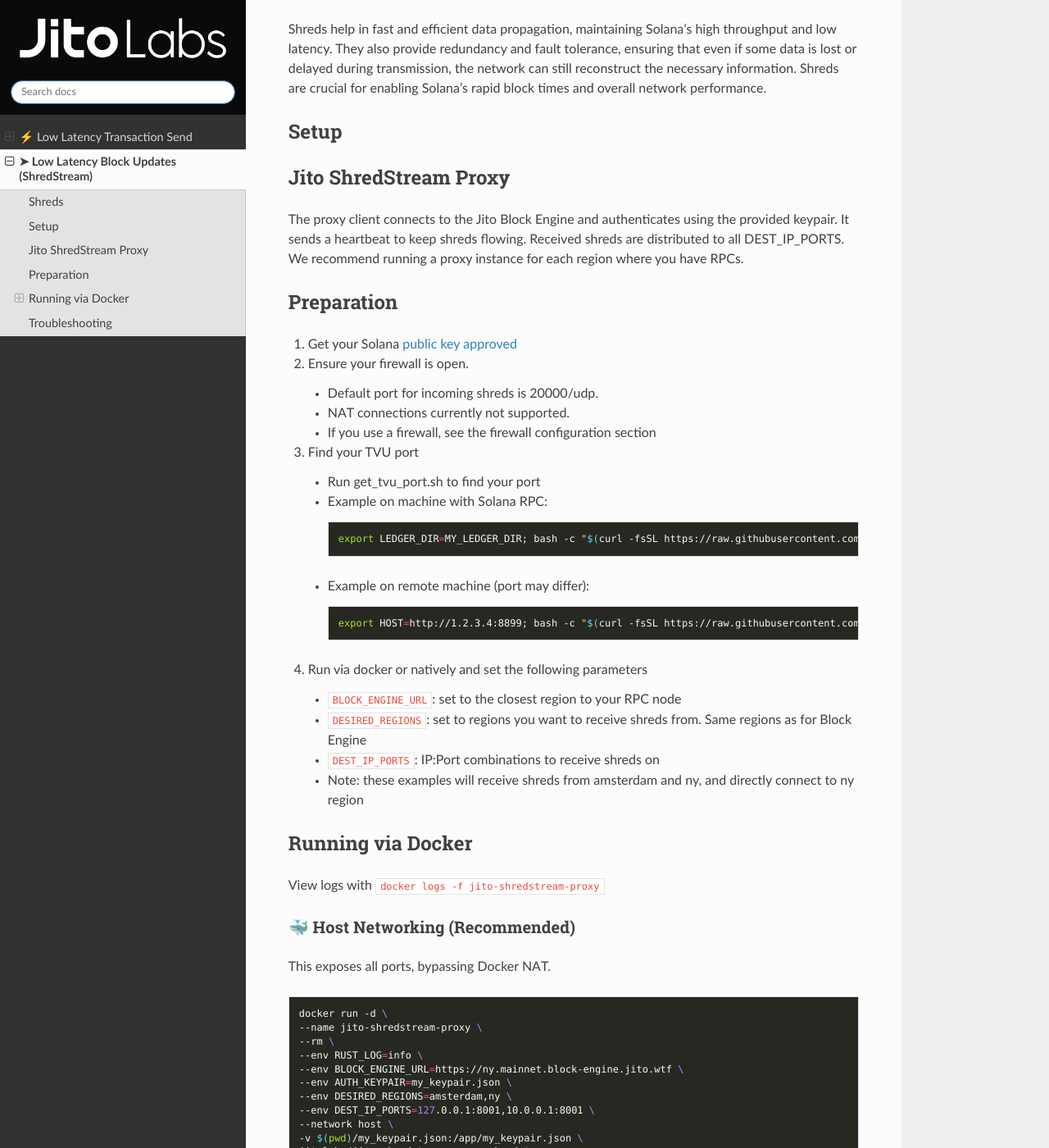
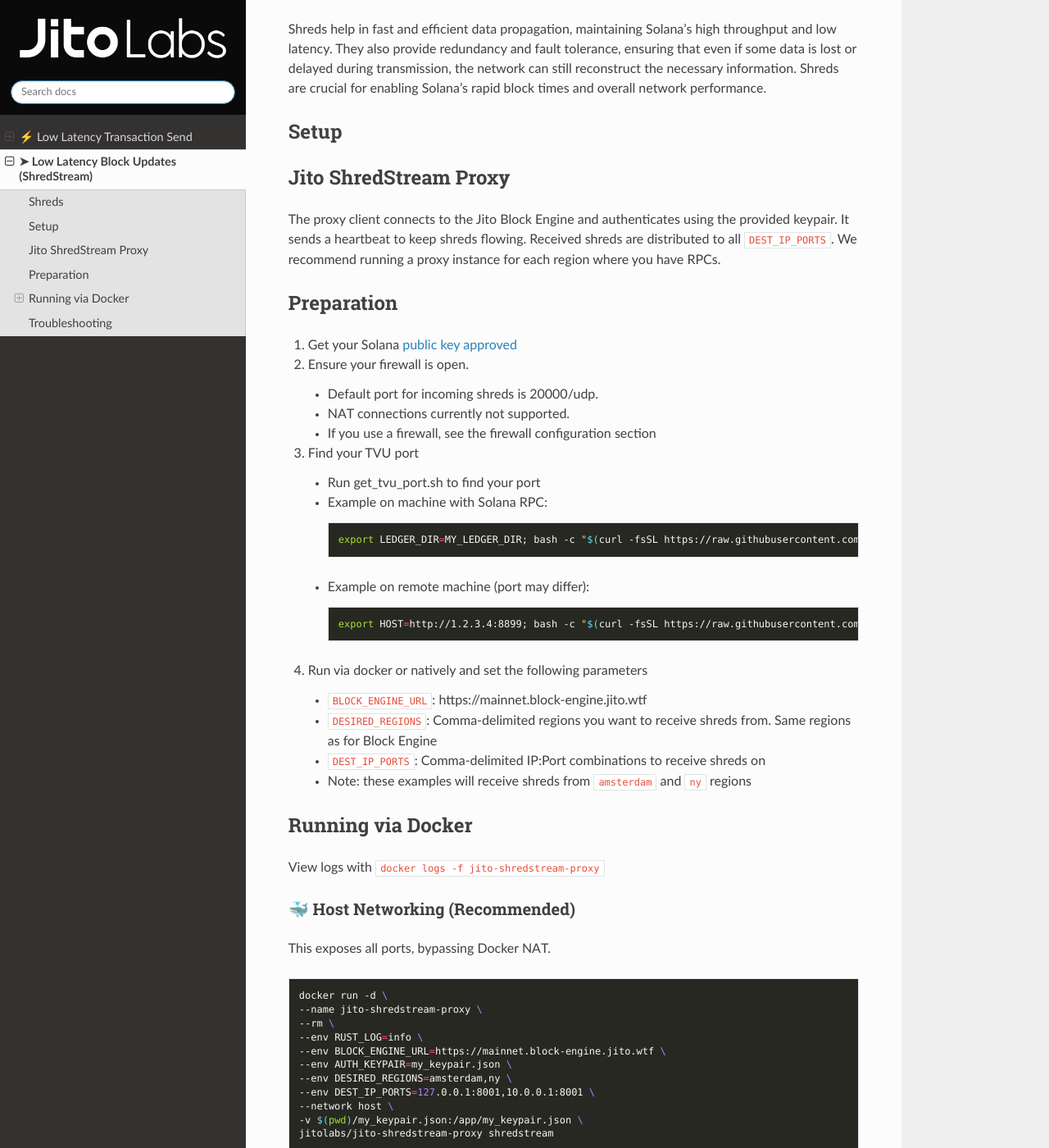
Before and after one commit to jito-labs/jito-docs, a Sphinx documentation site: the page built from docs/source/lowlatencytxnfeed.md, in a window 1280 px wide and 1400 px high, scrolled down 529 px. Shown: the whole window at 82% size. Built offline with Sphinx 7.4.7 and the Read the Docs theme 3.1.0, drawn with Linux system fonts in a browser that asks for light colours; some of the changed text lies outside the part shown.

Commit message:
Update shredstream docs (#38)

````diff
--- a/docs/source/lowlatencytxnfeed.md
+++ b/docs/source/lowlatencytxnfeed.md
@@ -12,7 +12,7 @@
 
 ## Jito ShredStream Proxy
 
-The proxy client connects to the Jito Block Engine and authenticates using the provided keypair. It sends a heartbeat to keep shreds flowing. Received shreds are distributed to all DEST_IP_PORTS. We recommend running a proxy instance for each region where you have RPCs.
+The proxy client connects to the Jito Block Engine and authenticates using the provided keypair. It sends a heartbeat to keep shreds flowing. Received shreds are distributed to all `DEST_IP_PORTS`. We recommend running a proxy instance for each region where you have RPCs.
 
 ## Preparation
 
@@ -35,10 +35,10 @@
       ```
 
 4. Run via docker or natively and set the following parameters
-    - `BLOCK_ENGINE_URL`: set to the closest region to your RPC node
-    - `DESIRED_REGIONS`: set to regions you want to receive shreds from. Same regions as for Block Engine
-    - `DEST_IP_PORTS`: IP:Port combinations to receive shreds on
-    - Note: these examples will receive shreds from amsterdam and ny, and directly connect to ny region
+    - `BLOCK_ENGINE_URL`: https://mainnet.block-engine.jito.wtf
+    - `DESIRED_REGIONS`: Comma-delimited regions you want to receive shreds from. Same regions as for Block Engine
+    - `DEST_IP_PORTS`: Comma-delimited IP:Port combinations to receive shreds on
+    - Note: these examples will receive shreds from `amsterdam` and `ny` regions
 
 ## Running via Docker
 
@@ -53,7 +53,7 @@
 --name jito-shredstream-proxy \
 --rm \
 --env RUST_LOG=info \
---env BLOCK_ENGINE_URL=https://ny.mainnet.block-engine.jito.wtf \
+--env BLOCK_ENGINE_URL=https://mainnet.block-engine.jito.wtf \
 --env AUTH_KEYPAIR=my_keypair.json \
 --env DESIRED_REGIONS=amsterdam,ny \
 --env DEST_IP_PORTS=127.0.0.1:8001,10.0.0.1:8001 \
@@ -71,7 +71,7 @@
 --name jito-shredstream-proxy \
 --rm \
 --env RUST_LOG=info \
---env BLOCK_ENGINE_URL=https://ny.mainnet.block-engine.jito.wtf \
+--env BLOCK_ENGINE_URL=https://mainnet.block-engine.jito.wtf \
 --env AUTH_KEYPAIR=my_keypair.json \
 --env DESIRED_REGIONS=amsterdam,ny \
 --env SRC_BIND_PORT=20000 \
@@ -88,7 +88,7 @@
 git clone https://github.com/jito-labs/shredstream-proxy.git --recurse-submodules
 
 RUST_LOG=info cargo run --release --bin jito-shredstream-proxy -- shredstream \
-    --block-engine-url https://ny.mainnet.block-engine.jito.wtf \
+    --block-engine-url https://mainnet.block-engine.jito.wtf \
     --auth-keypair my_keypair.json \
     --desired-regions amsterdam,ny \
     --dest-ip-ports 127.0.0.1:8001,10.0.0.1:8001
````
Also changed, not shown: other parts of docs/source/lowlatencytxnfeed.md (+7 -7 lines).
